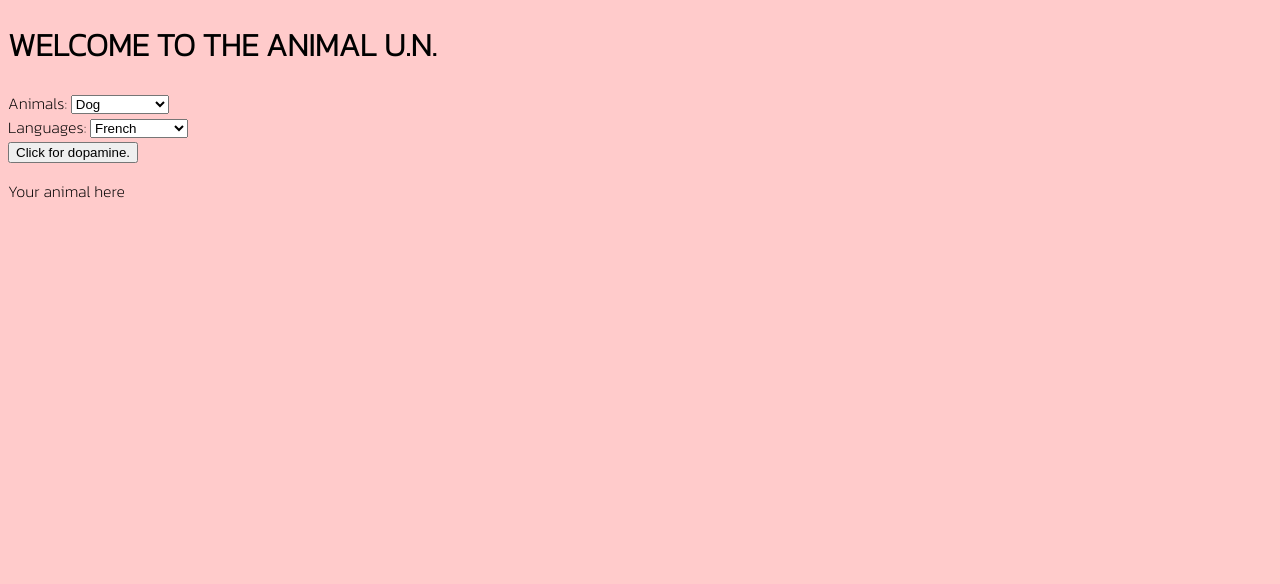
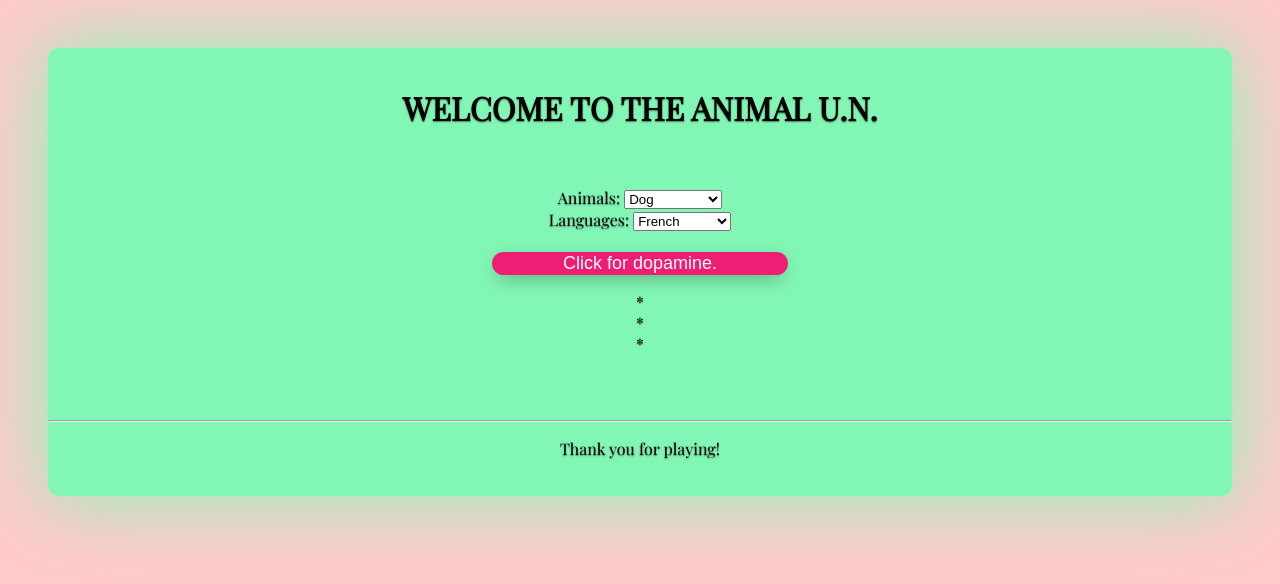
Before and after one commit to elawilkinson/animal-noise-fun, a plain HTML site: page index.html in a window 1280 px wide. Drawn offline with nearby package versions, Linux system fonts and the light colour scheme.

Commit message:
Basic CSS added

```diff
--- a/index.html
+++ b/index.html
@@ -8,10 +8,14 @@
     <link rel="stylesheet" href="styles.css">
     <link rel="preconnect" href="https://fonts.googleapis.com">
     <link rel="preconnect" href="https://fonts.gstatic.com" crossorigin>
-    <link href="https://fonts.googleapis.com/css2?family=Kanit:wght@200&display=swap" rel="stylesheet">
+    <link href="https://fonts.googleapis.com/css2?family=Playfair+Display&display=swap" rel="stylesheet">
   </head>
 <body>
+  <div id="green-box">
     <h1>WELCOME TO THE ANIMAL U.N.</h1>
+    <br>
+    <br>
+    <div id="main-content">
       <form name="form1" id="anims">
           Animals: <select name="anims" id="anims">
           <option value="0">Dog</option>
@@ -30,12 +34,21 @@
         <option value="3">Surprise me!</option>
           </select>
       <div id="buttonsHere">
+        <br>
         <button id="clickHere" onclick="return false">Click for dopamine.</button>
+        <br>
       </div>
-  <p id="randos">Your animal here</p>
+      <p id="randos">*<br>*<br>*</p>
+      <br>
+      <br>
+    </div>
+    <div id="details">
+      <hr>
+      <p>Thank you for playing!</p>
+      <br>
+    </div>
+  </div>
 </body>
 <script src="main.js"></script>
-<body>
-
 </body>
 </html>
--- a/main.js
+++ b/main.js
@@ -70,15 +70,14 @@ function getIndex(){
     return randIndex;
 }
 let randIndex = getIndex();
-console.log(randIndex);
 
 function randoReturn(){
     let randomAnim = animalList[randIndex];
     let randoName = randomAnim.name;
     return randoName;
 }
+
 let surpAn = randoReturn();
-console.log(surpAn);
 
 
 // FUNCTIONALITY FOR INPUT FORM, SUBMIT BUTTON AND DISPLAY
@@ -88,6 +87,9 @@ function detailDisplay(){
     let arrayPos = parseInt(animalDisp);
     console.log(arrayPos);
     if(animalDisp === '6'){
+        randIndex = getIndex();
+        surpAn = randoReturn();
+        console.log(surpAn);
         animalDisp = surpAn;
         console.log(animalDisp);
         arrayPos = randIndex;
--- a/styles.css
+++ b/styles.css
@@ -1,8 +1,46 @@
 body{
+    margin: 3em;
+    text-align: center;
     background-color: #ffcbcb;
-    font-family: 'Kanit', sans-serif;
+    font-family: 'Playfair Display', serif;
+    border-radius: 10px;
+    text-shadow: 0 .05rem .1rem rgba(0, 0, 0, .5);
+    box-shadow: 0 0 5rem #82f7b5;
  }
+
+#green-box{
+    background-color: #82f7b5;
+    border-radius: 10px;
+}
 
 #cutie{
     width: 100%;
 }
+
+h1{
+    margin: 1em 0em 0em 0em;
+    padding: 1.2em 0.5em 0.5em 0.5em;
+
+
+}
+
+button{
+    width: 25%;
+    height: 20%;
+    border: none;
+    outline: none;
+    background: #ed1e74;
+    color: #fff;
+    font-size: 18px;
+    border-radius: 40px;
+    text-align: center;
+    box-shadow: 0 6px 20px -5px rgba(0,0,0,0.4);
+    position: relative;
+    overflow: hidden;
+    cursor: pointer;
+}
+
+
+#click-here{
+
+}
```
Lines whose indentation alone changed are shown as unchanged.
